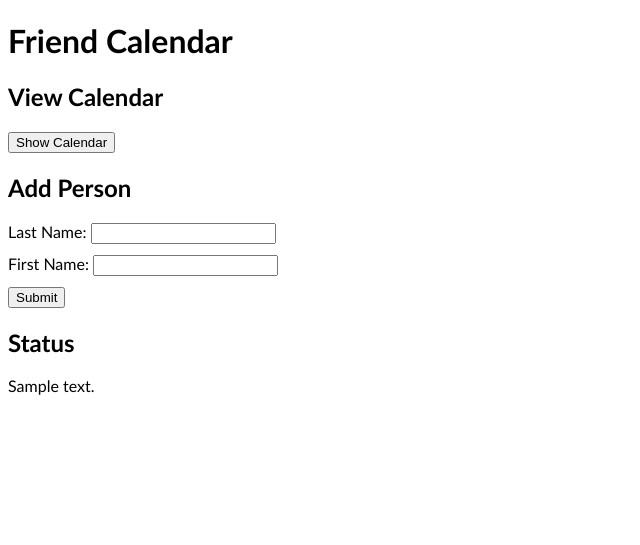
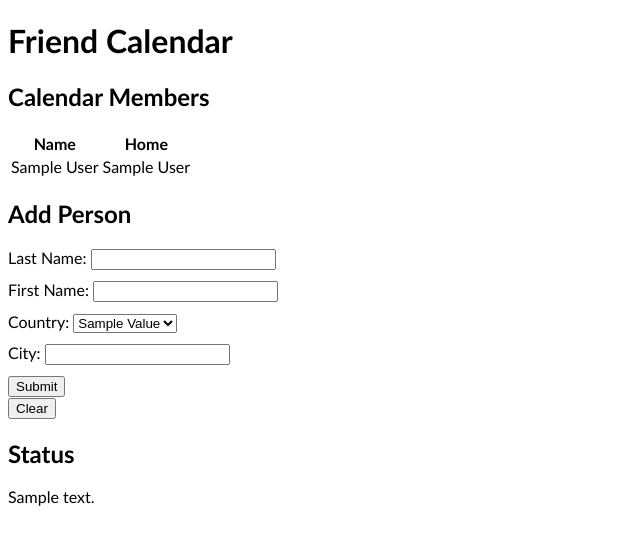
Before and after one commit to ahilbers/calendar, a Flask app: template schedules/frontend/templates/home.html in a window 1280 px wide. Shown: the top 545 px of the page, without its empty margins (0-640 px from the left). Run offline with Flask 3, Linux system fonts and the light colour scheme; the template is opened without the code that fills it: most values are stand-ins (such as "Sample title", 1, 10 or a date in 2020).

Commit message:
add and render people with home locations (#28)
* render simple version of calendar

* add section with calendar members

* make table of calendar members

* add button to clear calendar

* add home location from frontend

* fix tests

* add test for clearing all people from calendar

* add people home locations

```diff
--- a/schedules/frontend/pages.py
+++ b/schedules/frontend/pages.py
@@ -3,6 +3,7 @@
 from typing import cast
 from flask import Blueprint, current_app, render_template, request as flask_request
 
+from schedules.logic import objects
 from schedules.frontend.objects import AppWithCalendar
 from schedules.logic.requests import RequestType, Response
 
@@ -15,4 +16,6 @@ def home() -> str:
     response = Response(code=200, message="Ready")
     if flask_request.method == "POST":
         response = app.calendar.process_frontend_request(flask_request.form.to_dict())
-    return render_template("home.html", calendar=app.calendar, RequestType=RequestType, response=response)
+    return render_template(
+        "home.html", calendar=app.calendar, objects=objects, RequestType=RequestType, response=response
+    )
--- a/schedules/frontend/templates/home.html
+++ b/schedules/frontend/templates/home.html
@@ -13,8 +13,29 @@
 <body>
     <h1>Friend Calendar</h1>
 
+    {# Calendar Memgers #}
+    <div>
+    <h2>Calendar Members</h2>
+    {# {{ calendar.single_person_calendars | tojson }} #}
+    <table>
+        <thead>
+            <tr> <th>Name</th> <th>Home</th> </tr>
+        </thead>
+        <tbody>
+            {% for single_person_calendar in calendar.single_person_calendars %}
+                <tr>
+                    <td> {{ single_person_calendar.person.display_name_frontend }} </td>
+                    <td> {{ single_person_calendar.person.home.display_name_frontend }} </td>
+                </tr>
+            {% endfor %}
+        </tbody>
+    </table>
+
+
+    </div>
+
     {# Button: Display Calendar #}
-    <div>
+    {# <div>
     <h2>View Calendar</h2>
     <button id="show-calendar">Show Calendar</button>
     <div id="calendar-container"></div>
@@ -24,20 +45,43 @@
             document.getElementById("calendar-container").textContent = calendar_render
         })
     </script>
-    </div>
+    </div> #}
 
     {# Form: Add person #}
     <div>
         <h2>Add Person</h2>
         <form method="post">
             <input type="hidden" name="request_type" value={{ RequestType.ADD_PERSON }}>
+
+            {# Free field for last and first name #}
             <label style="display:block; margin-bottom:10px;">
                 Last Name: <input type="text" name="last_name">
             </label>
             <label style="display:block; margin-bottom:10px">
                 First Name: <input type="text" name="first_name">
             </label>
+
+            {# Drop-down list for home country, free field for home city#}
+            <label style="display:block; margin-bottom:10px">
+                Country:
+                <select id="country", name="home_country">
+                    {% for c in objects.Country %}
+                        <option value="{{ c.name }}">{{ c.value.replace("_", " ").title() }}</option>
+                    {% endfor %}
+                </select>
+            </label>
+            <label style="display:block; margin-bottom:10px">
+                City: <input type="text" name="home_city">
+            </label>
+
+            {# Submit button #}
             <button type="submit">Submit</button>
+        </form>
+
+        {# Button to clear all people #}
+        <form method="post">
+            <input type="hidden" name="request_type" value={{ RequestType.CLEAR_ALL_PEOPLE }}>
+            <button type="submit">Clear</button>
         </form>
     </div>
 
--- a/schedules/logic/requests.py
+++ b/schedules/logic/requests.py
@@ -15,6 +15,7 @@ class RequestType(StrEnum):
     """Request types (e.g. GET or POST) sent between frontend and backend"""
 
     ADD_PERSON = "ADD_PERSON"
+    CLEAR_ALL_PEOPLE = "CLEAR_ALL_PEOPLE"
 
 
 class Request:
```
Also changed, not shown: schedules/logic/calendar.py (+13 -6 lines), schedules/logic/objects.py (+14 -4 lines), test/logic/test_calendar.py (+19 -12 lines).
